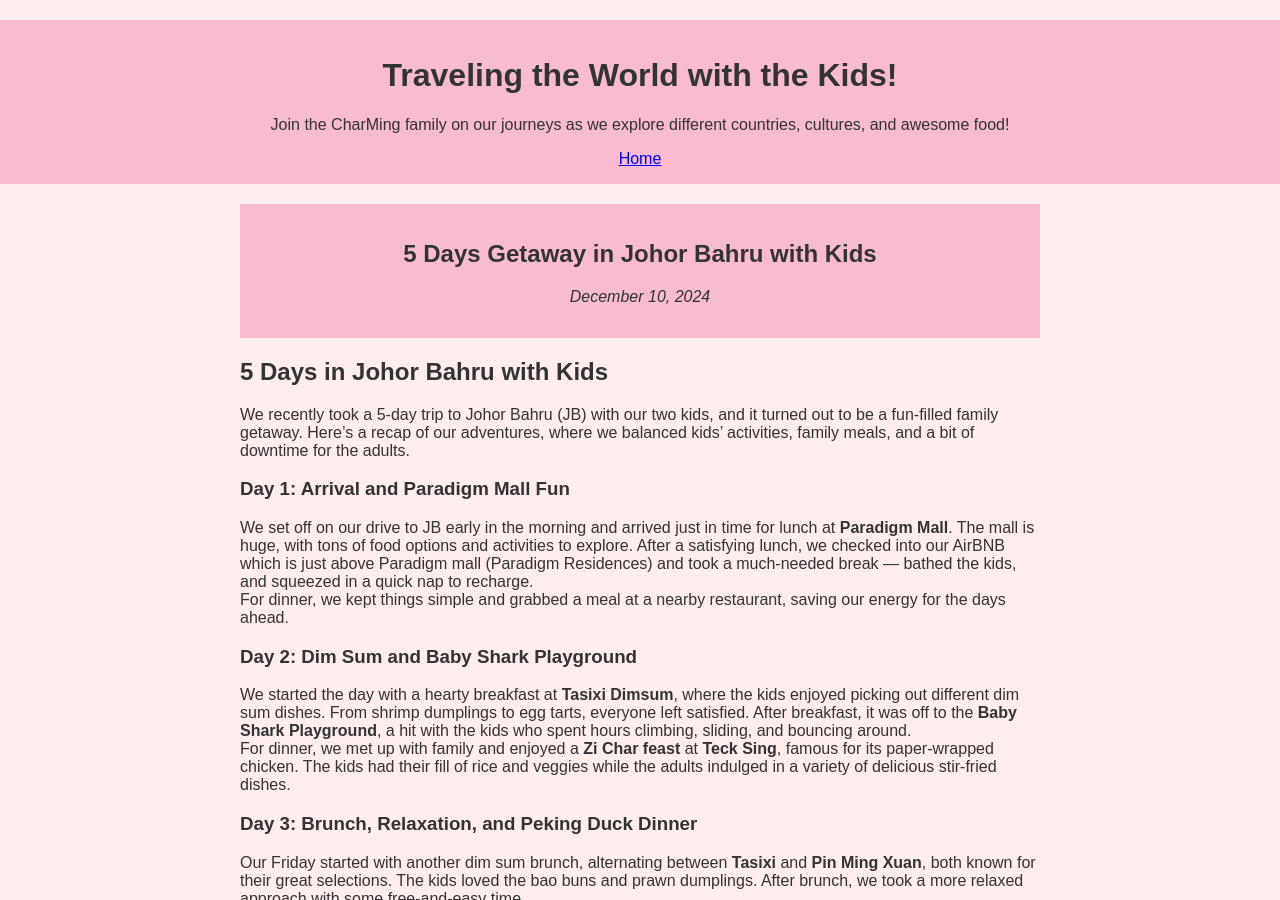
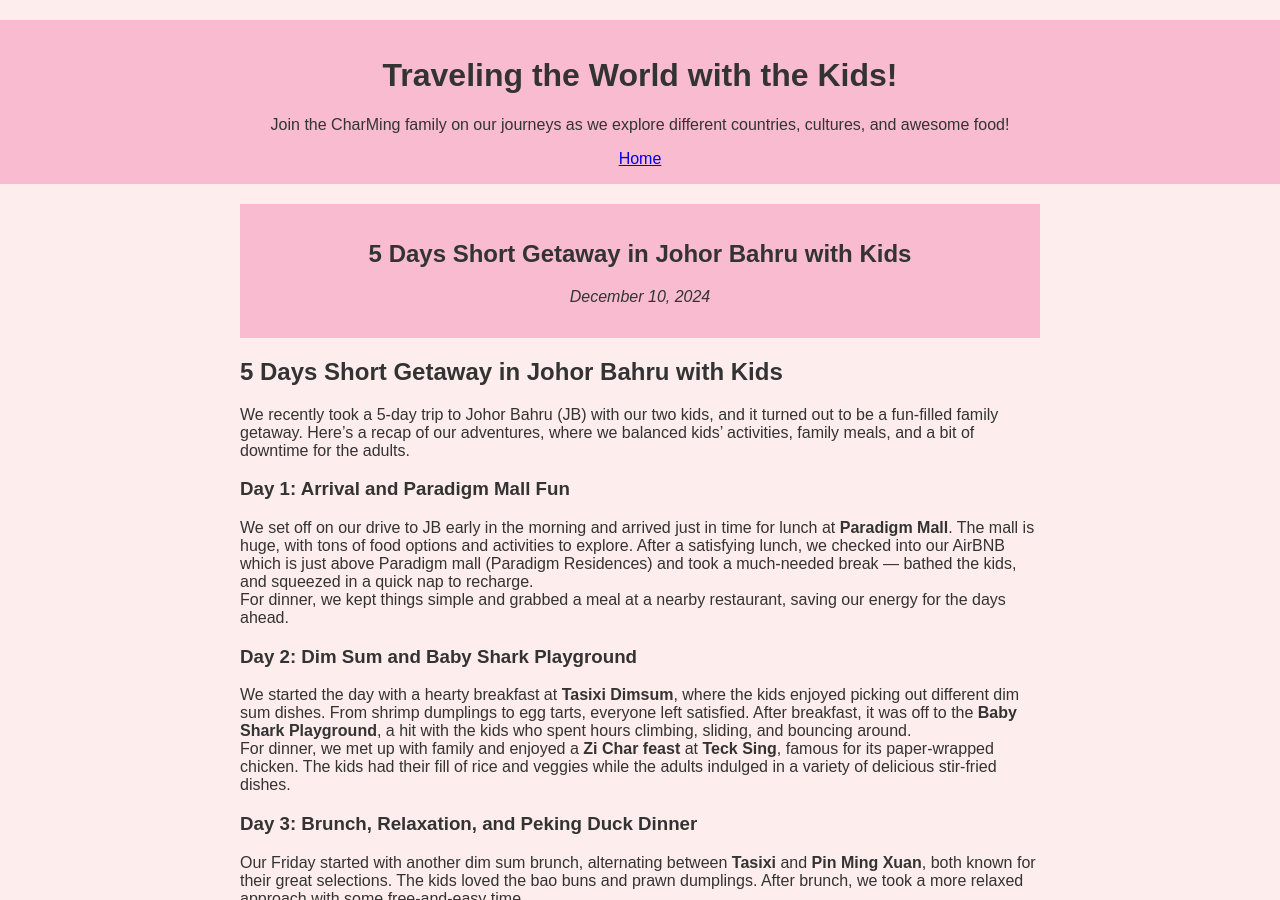
Before and after one commit to charming-content/travelwithkids.github.io, a Jekyll site: the page built from _posts/2024-12-10-5days-short-JB-getaway.md, in a window 1280 px wide and 900 px high. Built offline with Jekyll 4.4.1, drawn with Linux system fonts in a browser that asks for light colours.

Commit message:
Update 2024-12-10-5days-short-JB-getaway.md

```diff
--- a/_posts/2024-12-10-5days-short-JB-getaway.md
+++ b/_posts/2024-12-10-5days-short-JB-getaway.md
@@ -1,10 +1,10 @@
 ---
 layout: post
-title: "5 Days Getaway in Johor Bahru with Kids"
+title: "5 Days Short Getaway in Johor Bahru with Kids"
 date: 2024-12-10
 ---
 
-## 5 Days in Johor Bahru with Kids
+## 5 Days Short Getaway in Johor Bahru with Kids
 
 We recently took a 5-day trip to Johor Bahru (JB) with our two kids, and it turned out to be a fun-filled family getaway. Here’s a recap of our adventures, where we balanced kids’ activities, family meals, and a bit of downtime for the adults.
 
```
